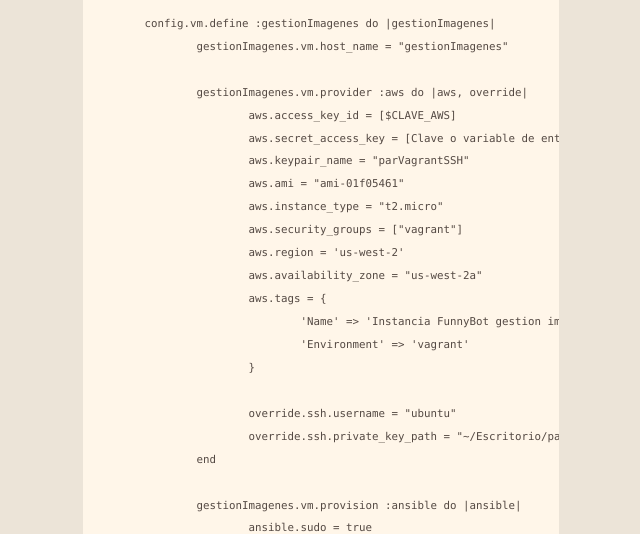
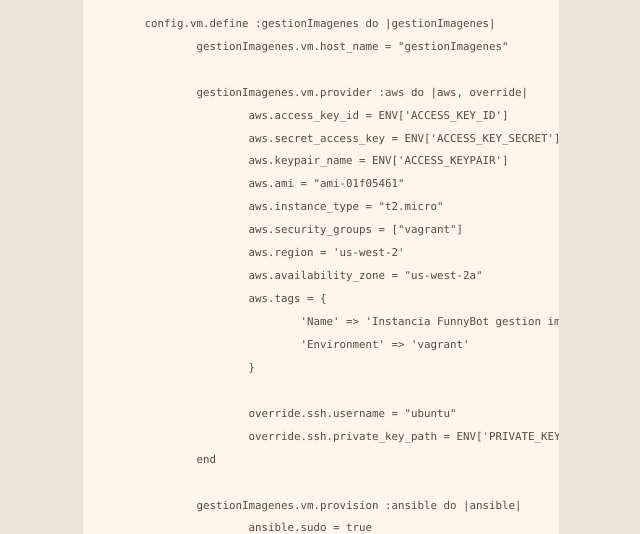
Before and after one commit to pedrogazquez/FunnyBot, a Jekyll site: the page built from vagrant.md, in a window 1280 px wide and 1400 px high, scrolled down 417 px. Shown: the part 358-892 px from the top of the window, without its empty margins (319-959 px from the left). Built offline with Jekyll 4.4.1, drawn with Linux system fonts in a browser that asks for light colours; nearby versions of some CDN libraries; our own code applies the rules of GitHub Pages for plain Markdown files; some of the changed text lies outside the part shown.

Commit message:
Arreglando Vagrantfile

```diff
--- a/vagrant.md
+++ b/vagrant.md
@@ -35,9 +35,9 @@ Vagrant.configure("2") do |config|
 		gestionImagenes.vm.host_name = "gestionImagenes"
 
 		gestionImagenes.vm.provider :aws do |aws, override|
-			aws.access_key_id = [$CLAVE_AWS]
-			aws.secret_access_key = [Clave o variable de entorno]
-			aws.keypair_name = "parVagrantSSH"
+			aws.access_key_id = ENV['ACCESS_KEY_ID']
+			aws.secret_access_key = ENV['ACCESS_KEY_SECRET']
+			aws.keypair_name = ENV['ACCESS_KEYPAIR']
 			aws.ami = "ami-01f05461"
 			aws.instance_type = "t2.micro"
 			aws.security_groups = ["vagrant"]
@@ -49,7 +49,7 @@ Vagrant.configure("2") do |config|
 			}
 
 			override.ssh.username = "ubuntu"
-			override.ssh.private_key_path = "~/Escritorio/parVagrantSSH.pem"
+			override.ssh.private_key_path = ENV['PRIVATE_KEY']
 		end
 
 		gestionImagenes.vm.provision :ansible do |ansible|
```
